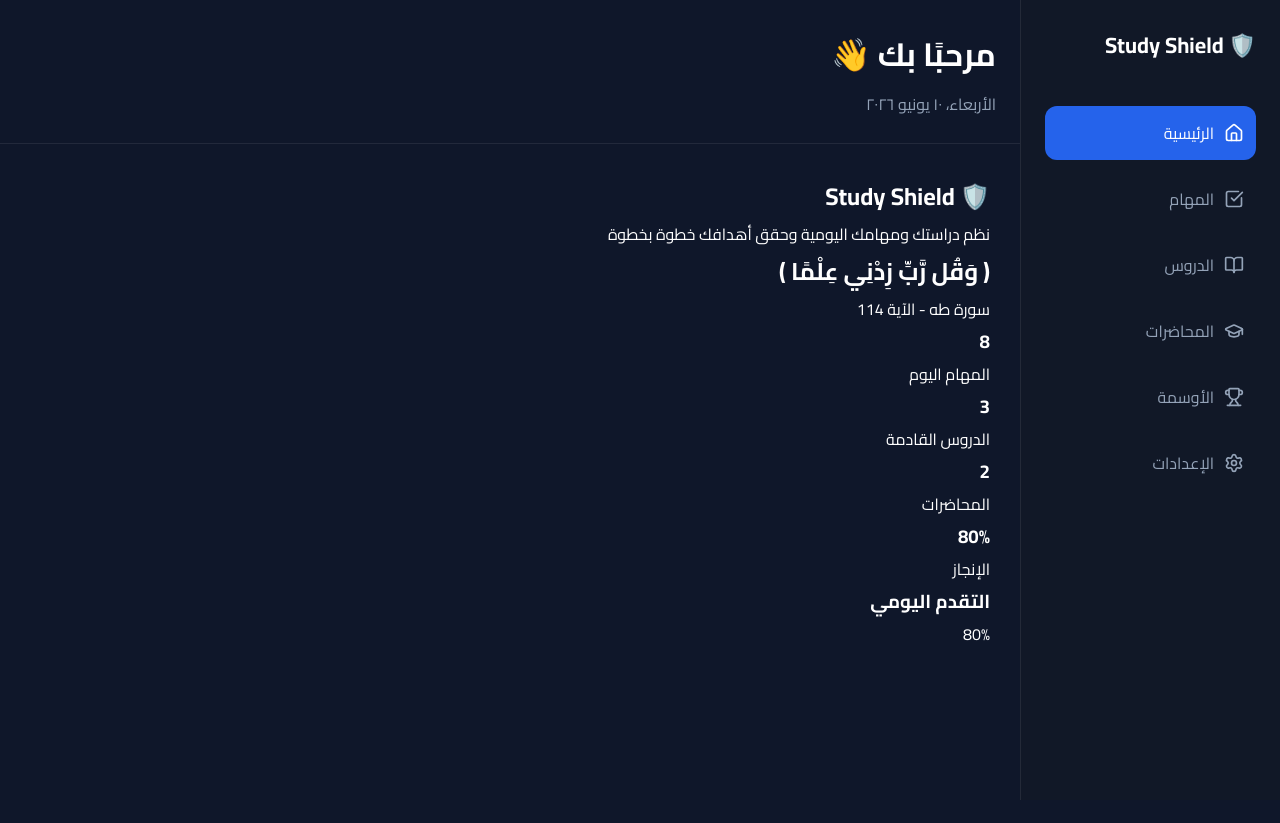
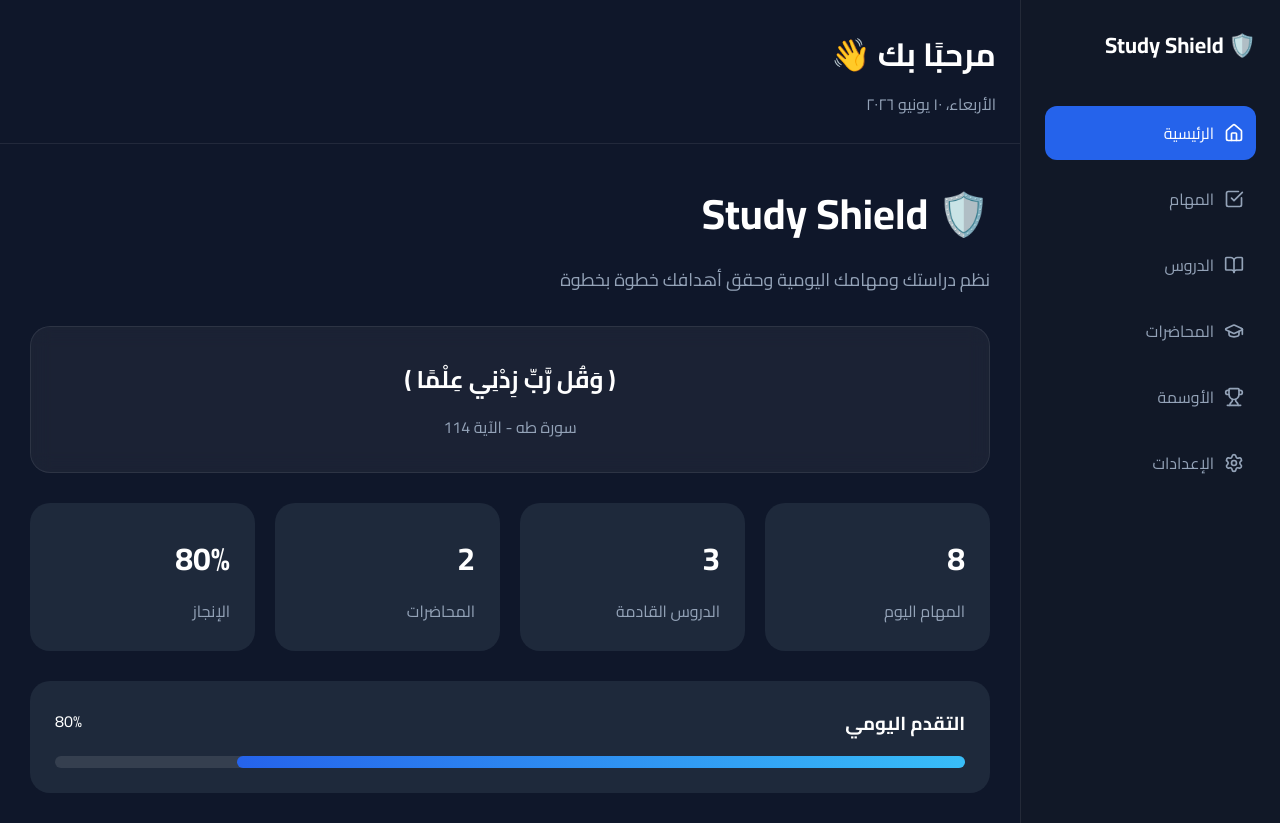
Before and after one commit to bt3762334-commits/study-shield, a React (Vite) app: page / in a window 1280 px wide. Before the commit the page ends 800 px from the top, so only its background shows below. Built offline with nearby package versions, Linux system fonts and the light colour scheme.

Commit message:
Update globals.css

```diff
--- a/src/styles/globals.css
+++ b/src/styles/globals.css
@@ -90,3 +90,85 @@ a {
 .page-content {
   padding: 30px;
 }
+.hero {
+  margin-bottom: 30px;
+}
+
+.hero h1 {
+  font-size: 42px;
+  margin-bottom: 10px;
+}
+
+.hero p {
+  color: var(--muted);
+  font-size: 18px;
+}
+
+.verse-card {
+  background: rgba(255,255,255,.05);
+  border: 1px solid rgba(255,255,255,.08);
+  border-radius: 20px;
+  padding: 30px;
+  margin-bottom: 30px;
+  text-align: center;
+  backdrop-filter: blur(10px);
+}
+
+.verse-card h2 {
+  margin-bottom: 10px;
+}
+
+.verse-card span {
+  color: var(--muted);
+}
+
+.stats-grid {
+  display: grid;
+  grid-template-columns: repeat(4,1fr);
+  gap: 20px;
+  margin-bottom: 30px;
+}
+
+.stat-card {
+  background: var(--card);
+  border-radius: 20px;
+  padding: 25px;
+}
+
+.stat-card h3 {
+  font-size: 32px;
+  margin-bottom: 8px;
+}
+
+.stat-card p {
+  color: var(--muted);
+}
+
+.progress-card {
+  background: var(--card);
+  padding: 25px;
+  border-radius: 20px;
+}
+
+.progress-header {
+  display: flex;
+  justify-content: space-between;
+  margin-bottom: 15px;
+}
+
+.progress-bar {
+  height: 12px;
+  background: rgba(255,255,255,.1);
+  border-radius: 100px;
+}
+
+.progress-fill {
+  width: 80%;
+  height: 100%;
+  border-radius: 100px;
+  background: linear-gradient(
+    90deg,
+    #2563eb,
+    #38bdf8
+  );
+}
```
